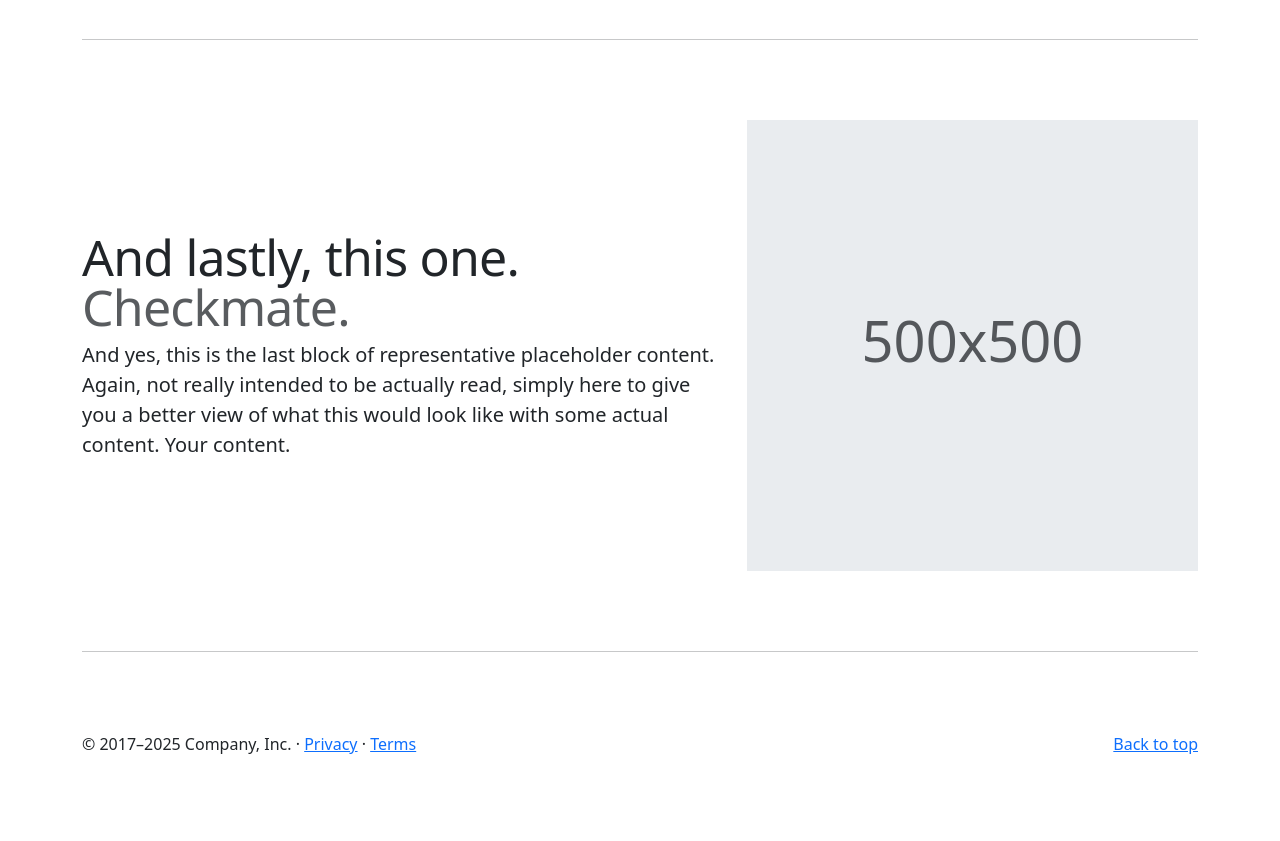
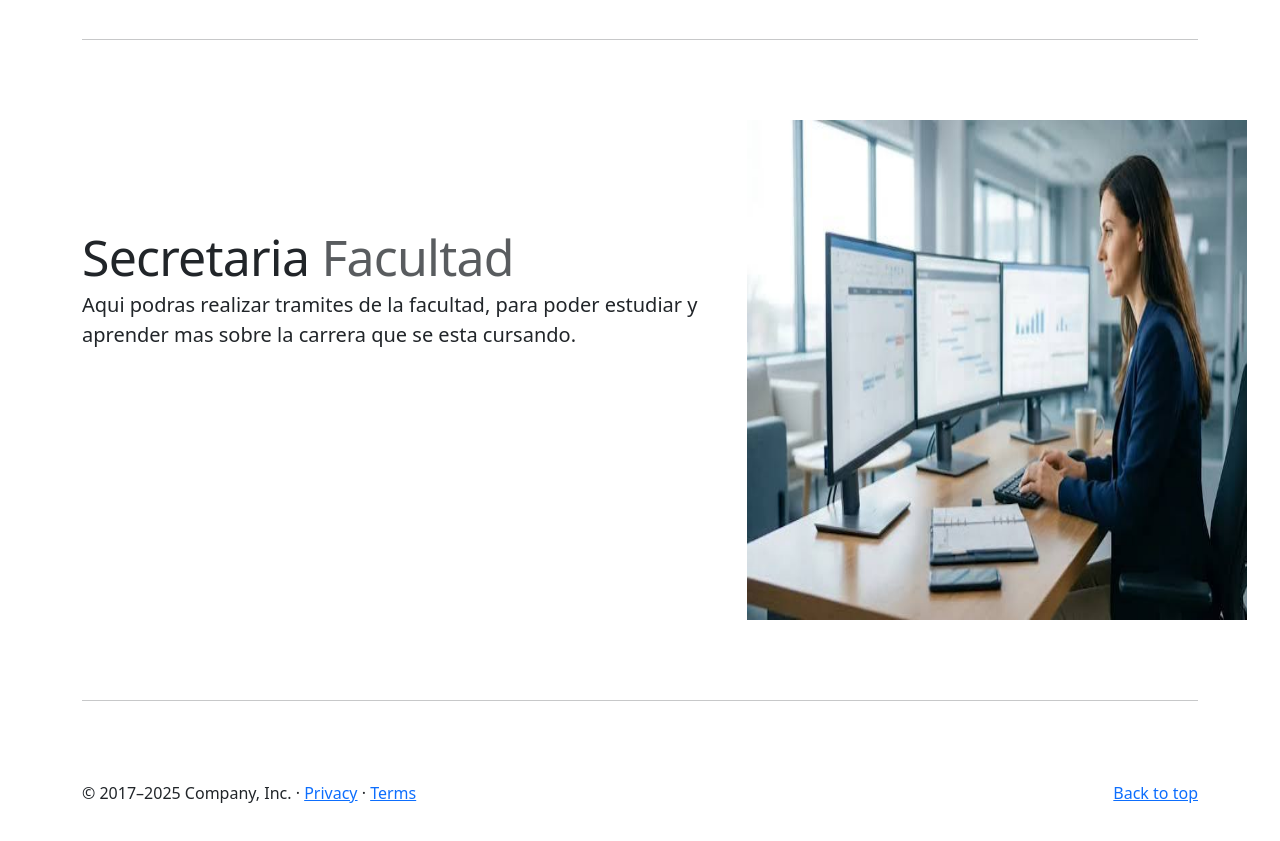
Before and after one commit to shirley6126/comandos_basicos_A, a plain HTML site: page index.html in a window 1280 px wide. Shown: the part 3000-3841 px from the top of the page. Before the commit the page ends 3820 px from the top, so only its background shows below. Drawn offline with Linux system fonts and the light colour scheme.

Commit message:
Agrega imagen y actualiza servicio de secretaria

```diff
--- a/index.html
+++ b/index.html
@@ -461,36 +461,15 @@
         <div class="row featurette">
           <div class="col-md-7">
             <h2 class="featurette-heading fw-normal lh-1">
-              And lastly, this one.
-              <span class="text-body-secondary">Checkmate.</span>
+              Secretaria
+              <span class="text-body-secondary">Facultad</span>
             </h2>
             <p class="lead">
-              And yes, this is the last block of representative placeholder
-              content. Again, not really intended to be actually read, simply
-              here to give you a better view of what this would look like with
-              some actual content. Your content.
+              Aqui podras realizar tramites de la facultad, para poder estudiar y aprender mas sobre la carrera que se esta cursando.
             </p>
           </div>
           <div class="col-md-5">
-            <svg
-              aria-label="Placeholder: 500x500"
-              class="bd-placeholder-img bd-placeholder-img-lg featurette-image img-fluid mx-auto"
-              height="500"
-              preserveAspectRatio="xMidYMid slice"
-              role="img"
-              width="500"
-              xmlns="http://www.w3.org/2000/svg"
-            >
-              <title>Placeholder</title>
-              <rect
-                width="100%"
-                height="100%"
-                fill="var(--bs-secondary-bg)"
-              ></rect>
-              <text x="50%" y="50%" fill="var(--bs-secondary-color)" dy=".3em">
-                500x500
-              </text>
-            </svg>
+            <img src="img/secretaria.png" alt="Secretaria" width="500" height="500">
           </div>
         </div>
         <hr class="featurette-divider" />
```
Also changed, not shown: img/Secretaria.png (added).
